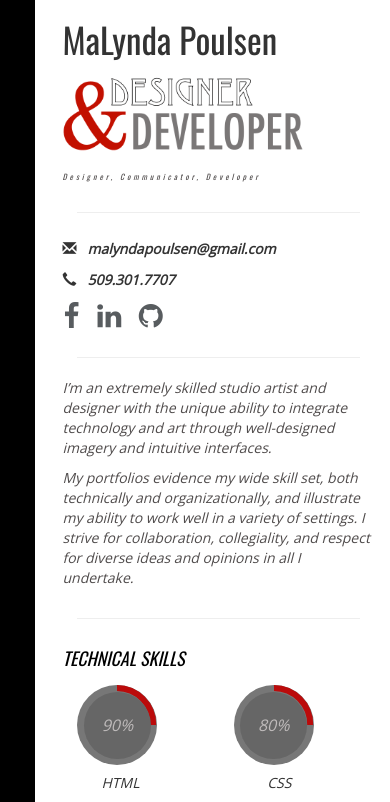
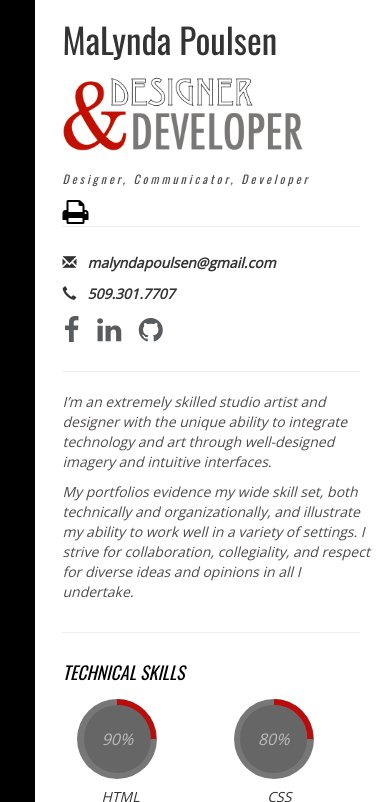
Before and after one commit to MalyndaPoulsen/Resume, a plain HTML site: page index.html in a window 390 px wide. Shown: the top 802 px of the page. Drawn offline with nearby package versions, Linux system fonts and the light colour scheme.

Commit message:
header mobile print

```diff
--- a/index.html
+++ b/index.html
@@ -53,10 +53,12 @@
 					<div class="row heading">
 						<em><p >Designer, Communicator, Developer</p><em>
          		 </div>
+<div>
+    <a src="app/resume.pdf"><i style="color: black; padding-bottom: 0px; margin-left: -15px;" class="fa fa-2x fa-print" aria-hidden="true"></i></a>
+</div>
 
 
-
-               <hr>
+               <hr style="margin-top: 0px; ">
 			<div class="row  contact-info social text-center">
 
 
--- a/style.css
+++ b/style.css
@@ -2,6 +2,9 @@
 
     font-family: 'Open Sans', sans-serif;
 
+  }
+  hr{
+      margin-left: -15px;
   }
 
 a, li{
@@ -77,7 +80,7 @@ padding-left: 5%;
 
 .heading p{
     color: #4f4b4b;
-    font-size: 2vw;
+    font-size: 3vw;
     letter-spacing: 3px;
     margin-top: 3%;
 }
```
